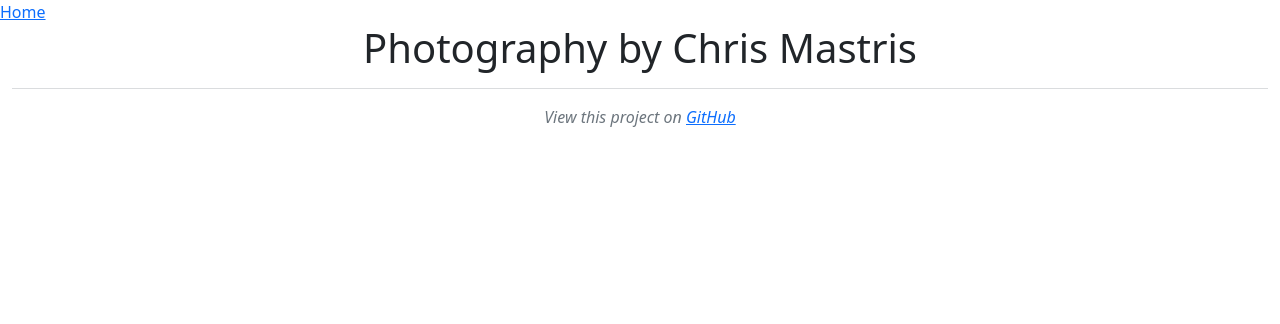
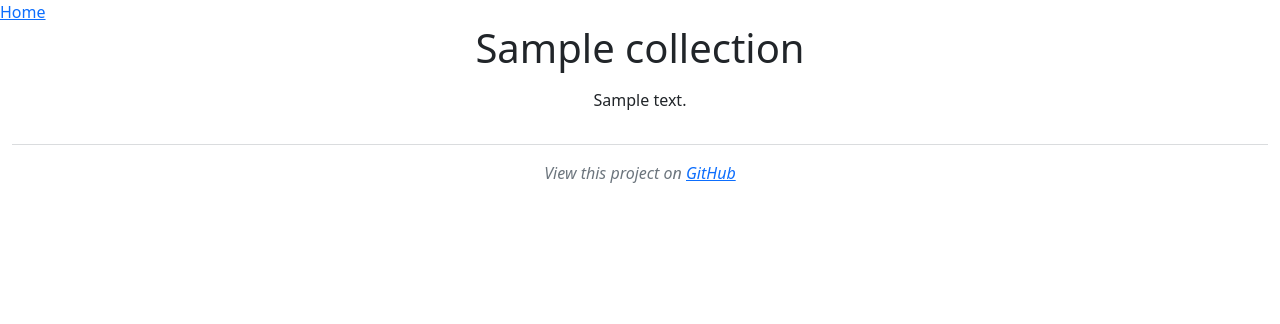
Before and after one commit to Cmastris/django_photo_gallery, a Django app: a page that uses photo_gallery/photos/templates/photos/photo_list.html in a window 1280 px wide. Shown: the top 324 px of the page. Run offline with Django 4.2, Linux system fonts and the light colour scheme; tables that the repository leaves empty hold one stand-in row (values such as "Sample post"); some libraries are stand-ins or nearby versions.

Commit message:
Add title and description to photo list template

```diff
--- a/photo_gallery/photos/templates/photos/photo_list.html
+++ b/photo_gallery/photos/templates/photos/photo_list.html
@@ -1,6 +1,20 @@
 {% extends "base.html" %}
+{% block title %}
+<title>{% if homepage %}Photo Gallery{% else %}{{ collection.name }}{% endif %} | Chris Mastris</title>
+{% endblock %}
 {% block content %}
-<div class="container text-center">
-  <h1>Photography by Chris Mastris</h1>
+<div class="container-lg text-center">
+  {% if homepage %}
+  <div class="mb-5">
+    <h1>Photography by Chris Mastris</h1>
+  </div>
+  {% else %}
+  <h1>{{ collection.name }}</h1>
+  <div class="row justify-content-lg-center mt-3">
+    <div class="col-lg-9">
+      <p>{{ collection.description }}</p>
+    </div>
+  </div>
+  {% endif %}
 </div>
 {% endblock %}
```
